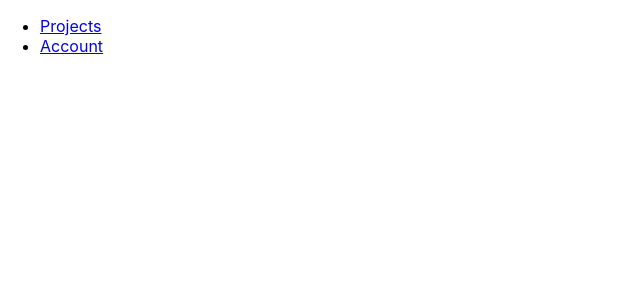
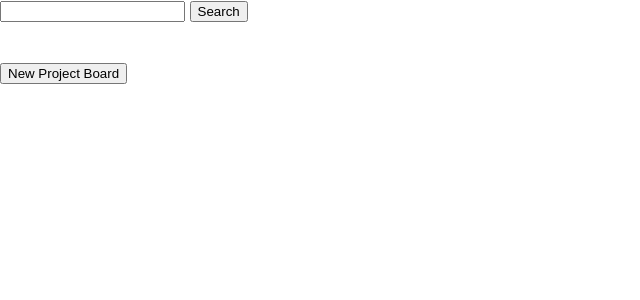
Before and after one commit to pdas2711/calban, a React (Create React App) app in the folder frontend/: page /dashboard in a window 1280 px wide. Shown: the top 300 px of the page, without its empty margins (0-640 px from the left). Built offline with nearby package versions, Linux system fonts and the light colour scheme.

Commit message:
Added basic dashboard UI.

```diff
--- a/frontend/src/components/pages/Dashboard/Dashboard.js
+++ b/frontend/src/components/pages/Dashboard/Dashboard.js
@@ -1,9 +1,14 @@
 import React from "react";
-import DashNav from "./components/DashNav/DashNav.js";
 
 const Dashboard = (props) => {
 	return (
-		<DashNav/>
+		<div>
+			<form>
+				<input className="search-textbox" type="text"/> <button type="submit">Search</button>
+			</form>
+			<br/><br/>
+			<button type="submit">New Project Board</button>
+		</div>
 	);
 }
 
```
